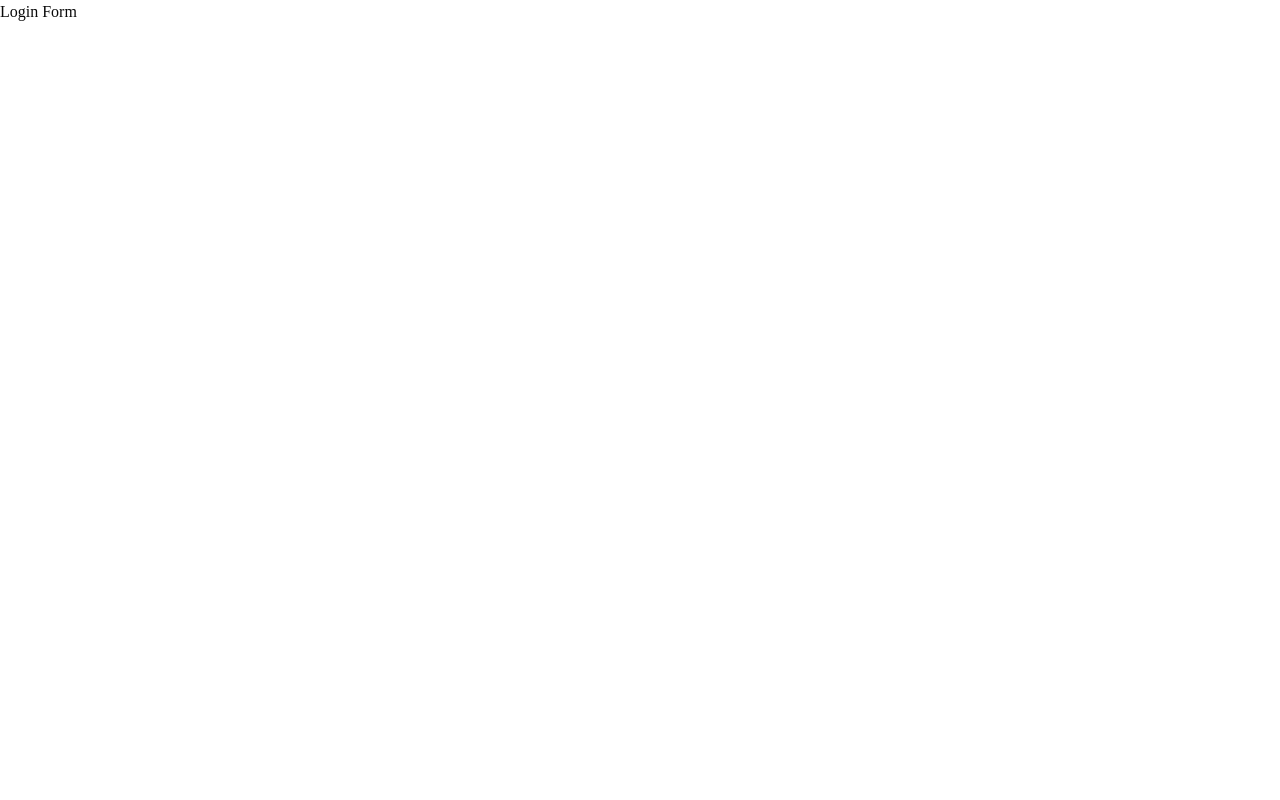
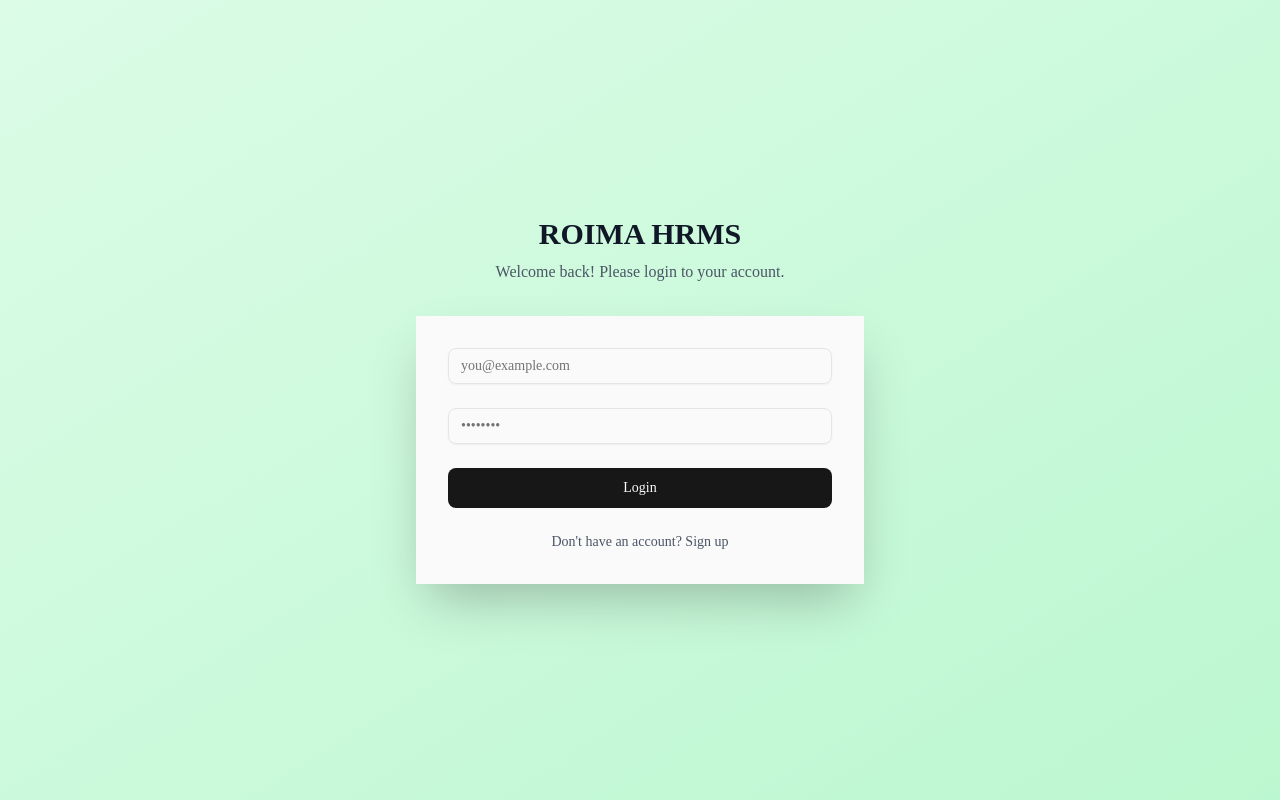
Before and after one commit to pateldev-22/hrms, a React (Vite) app in the folder hrms-client/: page /login in a window 1280 px wide. Built offline with nearby package versions, Linux system fonts and the light colour scheme.

Commit message:
Added Auth Context and Implemented Login form along with dashboard

```diff
--- a/hrms-client/src/App.tsx
+++ b/hrms-client/src/App.tsx
@@ -24,7 +24,9 @@ const router = createBrowserRouter([
   {
     path: '/',
     element: (
+      <ProtectedRoute>
         <DashboardLayout />
+      </ProtectedRoute>
     ),
     children: [
       {
--- a/hrms-client/src/components/layout/Header.tsx
+++ b/hrms-client/src/components/layout/Header.tsx
@@ -5,14 +5,14 @@ const Header = () => {
   const { user } = useAuth();
 
   return (
-    <header className="h-16 bg-white border-b border-gray-200 flex items-center justify-between px-6">
+    <header className="h-16 bg-zinc-200 border-b border-gray-300 flex items-center justify-between px-6">
       <div className="flex-1 max-w-md">
         <div className="relative">
           <Search className="absolute left-3 top-1/2 transform -translate-y-1/2 w-5 h-5 text-gray-400" />
           <input
             type="text"
             placeholder="Search..."
-            className="w-full pl-10 pr-4 py-2 border border-gray-300 rounded-lg focus:outline-none focus:ring-2 focus:ring-roima-500 focus:border-transparent"
+            className="w-full pl-10 pr-4 py-2 bg-white border border-gray-500 rounded-lg focus:outline-none focus:ring-2 focus:ring-roima500 focus:border-transparent"
           />
         </div>
       </div>
--- a/hrms-client/src/components/layout/Sidebar.tsx
+++ b/hrms-client/src/components/layout/Sidebar.tsx
@@ -1,5 +1,5 @@
 
-import { NavLink } from 'react-router-dom';
+import { NavLink, useNavigate } from 'react-router-dom';
 import {
   LogOut
 } from 'lucide-react';
@@ -7,6 +7,13 @@ import { useAuth } from '../../context/AuthContext';
 
 const Sidebar = () => {
   const { logout, user } = useAuth();
+  const navigate = useNavigate();
+
+  const handleLogout = () => {
+    console.log("button click thayu");
+    navigate("/login");
+    logout();
+  }
 
   const navigation = [
     { name: 'Dashboard', href: '/' },
@@ -54,7 +61,7 @@ const Sidebar = () => {
           </div>
         </div>
         <button
-          onClick={logout}
+          onClick={handleLogout}
           className="w-full flex items-center px-4 py-2 text-sm font-medium text-roima100 hover:bg-roima500/50 hover:text-white rounded-lg transition-colors"
         >
           <LogOut className="w-5 h-5 mr-3" />
--- a/hrms-client/src/components/ui/loader.tsx
+++ b/hrms-client/src/components/ui/loader.tsx
@@ -3,7 +3,7 @@ const Loader = ({fullScreen = true}) => {
     return (
       <div className="fixed inset-0 bg-white flex items-center justify-center z-50">
         <div className="text-center">
-          <div className="w-16 h-16 border-4 border-roima-200 border-t-roima-600 rounded-full animate-spin mx-auto"></div>
+          <div className="w-16 h-16 border-4 border-roima200 border-t-roima600 rounded-full animate-spin mx-auto"></div>
           <p className="mt-4 text-gray-600 font-medium">Loading...</p>
         </div>
       </div>
@@ -12,7 +12,7 @@ const Loader = ({fullScreen = true}) => {
 
   return (
     <div className="flex items-center justify-center py-12">
-      <div className="w-12 h-12 border-4 border-roima-200 border-t-roima-600 rounded-full animate-spin"></div>
+      <div className="w-12 h-12 border-4 border-roima200 border-t-roima600 rounded-full animate-spin"></div>
     </div>
   );
 };
--- a/hrms-client/src/index.css
+++ b/hrms-client/src/index.css
@@ -4,9 +4,8 @@
 
 @custom-variant dark (&:is(.dark *));
 
-
-
 @theme inline {
+  --color-roima50 : #f0fdf4;
   --color-roima100: #dcfce7;
   --color-roima200: #bbf7d0;
   --color-roima400: #4ade80;
@@ -141,7 +140,4 @@
   .animate-spin {
     animation: spin 1s linear infinite;
   }
-
-  @import url('https://fonts.googleapis.com/css2?family=Inter:wght@300;400;500;600;700;800&display=swap');
-
 }
--- a/hrms-client/src/pages/auth/Login.tsx
+++ b/hrms-client/src/pages/auth/Login.tsx
@@ -1,5 +1,122 @@
-export default function Login(){
-    return(<>
-        Login Form
-    </>)
-}
+import { useState } from 'react';
+import { Link, useNavigate } from 'react-router-dom';
+import { useAuth } from '../../context/AuthContext';
+import { Button } from '../../components/ui/button';
+import { Input } from '../../components/ui/input';
+
+const Login = () => {
+  const navigate = useNavigate();
+  const { login } = useAuth();
+
+  const [formData, setFormData] = useState({
+    email: '',
+    password: '',
+  });
+
+  const [showPassword, setShowPassword] = useState(false);
+  const [errors, setErrors] = useState({});
+  const [loading, setLoading] = useState(false);
+
+  const handleChange = (e : any) => {
+    const { name, value } = e.target;
+    setFormData(prev => ({ ...prev, [name]: value }));
+    if (errors[name]) {
+      setErrors(prev => ({ ...prev, [name]: '' }));
+    }
+  };
+
+  const validate = () => {
+    const newErrors = {};
+
+    if (!formData.email) {
+      newErrors.email = 'Email is required';
+    }
+
+    if (!formData.password) {
+      newErrors.password = 'Password is required';
+    }
+
+    setErrors(newErrors);
+    return Object.keys(newErrors).length === 0;
+  };
+
+  const handleSubmit = async (e : any) => {
+    e.preventDefault();
+
+    if (!validate()) return;
+
+    setLoading(true);
+
+    const result = await login(formData.email, formData.password);
+
+    setLoading(false);
+
+    if (result.success) {
+      navigate('/');
+    }
+  };
+
+  return (
+    <div className="min-h-screen bg-linear-to-br from-roima100 to-roima200 flex items-center justify-center p-4">
+      <div className="max-w-md w-full">
+        <div className="text-center mb-8">
+          <h1 className="text-3xl font-bold text-gray-900">ROIMA HRMS</h1>
+          <p className="text-gray-600 mt-2">Welcome back! Please login to your account.</p>
+        </div>
+
+        <div className="bg-zinc-50 shadow-2xl p-8">
+          <form onSubmit={handleSubmit} className="space-y-6">
+            <Input
+              label="Email Address"
+              type="email"
+              name="email"
+              value={formData.email}
+              onChange={handleChange}
+              error={errors.email}
+              placeholder="you@example.com"
+            />
+
+            <div className="relative">
+              <Input
+                label="Password"
+                type={showPassword ? 'text' : 'password'}
+                name="password"
+                value={formData.password}
+                onChange={handleChange}
+                error={errors.password}
+                placeholder="••••••••"
+              />
+              <button
+                type="button"
+                onClick={() => setShowPassword(!showPassword)}
+                className="absolute right-3 top-9 text-gray-400 hover:text-gray-600"
+              >
+              </button>
+            </div>
+
+            <Button
+              type="submit"
+              variant="default"
+              size="lg"
+              className="w-full"
+              loading= {loading}
+            >
+              Login
+            </Button>
+          </form>
+
+          <div className="mt-6 text-center">
+            <p className="text-sm text-gray-600">
+              Don't have an account?{' '}
+              <Link to="/signup" className="text-roima-600 hover:text-roima-700 font-medium">
+                Sign up
+              </Link>
+            </p>
+          </div>
+        </div>
+      </div>
+    </div>
+  );
+};
+
+export default Login;
--- a/hrms-client/src/pages/dashboard/Dashboard.tsx
+++ b/hrms-client/src/pages/dashboard/Dashboard.tsx
@@ -1,5 +1,29 @@
-export default function Dashboard(){
-    return(<>
-        Dashboard Page
-    </>)
-}
+import {Card, CardContent, CardDescription, CardHeader, CardTitle} from '../../components/ui/card';
+
+const Dashboard = () => {
+
+  return (
+    <div>
+      <h1 className="text-2xl font-bold text-gray-900 mb-6">Dashboard</h1>
+
+      <Card>
+        <CardHeader>
+            <CardTitle>
+                Welcome to ROIMA HRMS
+            </CardTitle>
+
+            <CardDescription>
+                Manage Everything Efficiently Here !
+            </CardDescription>
+        </CardHeader>
+        <CardContent>
+            <p className="text-gray-600">
+            This dashboard provides an overview of your activities. Navigate through the sidebar to access different modules.
+            </p>
+        </CardContent>
+      </Card>
+    </div>
+  );
+};
+
+export default Dashboard;
--- a/hrms-client/src/services/authService.ts
+++ b/hrms-client/src/services/authService.ts
@@ -3,7 +3,7 @@ import api from './api';
 
 export const authService = {
   login: async (email : string, password : string) => {
-    return api.post('/auth/login', { email, password });
+    return api.post('/auth/login', { email, password },{withCredentials : true});
   },
 
   signup: async (userData : User) => {
```
Also changed, not shown: hrms-client/src/context/AuthContext.tsx (+8 -6 lines).
